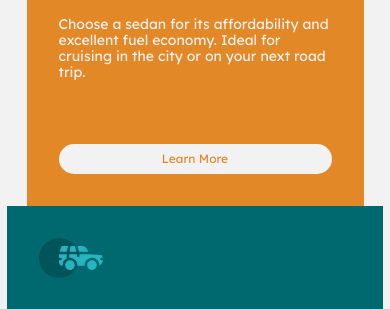
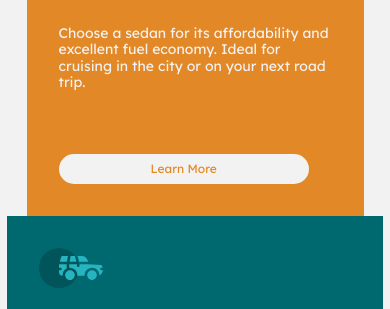
Before and after one commit to Pixe-L/Interaction-with-3-columns, a plain HTML site: page index.html in a window 390 px wide. Shown: the part 173-482 px from the top of the page. Drawn offline with Linux system fonts and the light colour scheme.

Commit message:
Modified css and js

```diff
--- a/css/index.css
+++ b/css/index.css
@@ -36,6 +36,7 @@ body {
  font-family: var(--lexend);
  font-size: 14px;
  margin-bottom: 4rem;
+ flex-grow: 1;
 }
 
 .columna {
@@ -44,6 +45,9 @@ body {
  overflow: hidden;
  transition: width 0.3s ease-in-out;
  cursor: pointer;
+ display: flex;
+ flex-direction: column;
+ align-items: flex-start;
 }
 
 .columna.active {
@@ -102,14 +106,10 @@ body {
 @media screen and (max-width: 768px) {
  html,
  body {
-  height: 100%;
   scroll-behavior: smooth;
  }
  body {
   display: block;
-  justify-content: center;
-  align-items: center;
-  background-color: var(--gray);
  }
  .content {
   display: flex;
@@ -130,7 +130,7 @@ body {
   border-radius: 0;
  }
  .btn-primary {
-  display: block;
+  width: 80%;
   text-align: center;
  }
 }
```
Also changed, not shown: js/main.js (line endings or trailing spaces).
